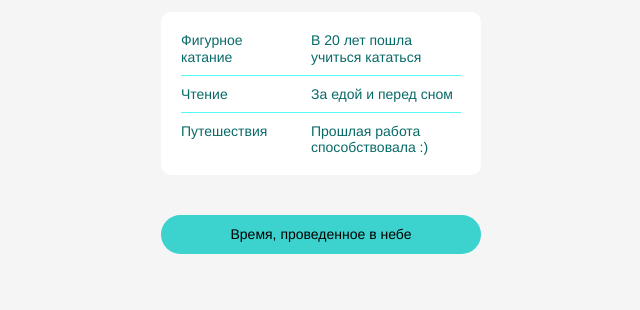
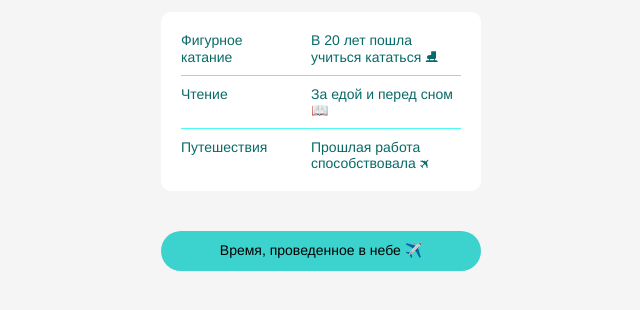
Before and after one commit to KamillaK-QA/KamillaK-QA.github.io, a plain HTML site: page index.html in a window 1280 px wide. Shown: the part 710-1020 px from the top of the page, without its empty margins (319-959 px from the left). Drawn offline with Linux system fonts and the light colour scheme.

Commit message:
Update index.html

```diff
--- a/index.html
+++ b/index.html
@@ -35,21 +35,21 @@
         <ul class="links__container">
           <li class="links__link">
             <p class="links__title">Фигурное катание</p>
-            <p class="links__title">В 20 лет пошла учиться кататься</p>
+            <p class="links__title">В 20 лет пошла учиться кататься ⛸</p>
           </li>
           <li class="links__link">
             <p class="links__title">Чтение</p>
-             <p class="links__title">За едой и перед сном</p>
+             <p class="links__title">За едой и перед сном 📖</p>
           </li>
           <li class="links__link">
             <p class="links__title">Путешествия</p>
-             <p class="links__title">Прошлая работа способствовала :)</p>
+             <p class="links__title">Прошлая работа способствовала 🛪</p>
           </li>
         </ul>
       </section>
     </main>
     <footer>
-      <button type = "button" class="button-link" href=""> Время, проведенное в небе </button>
+      <button type = "button" class="button-link" href=""> Время, проведенное в небе ✈️</button>
     </footer>
     <script type="text/javascript" src="js.js"></script>
   </body>
```
